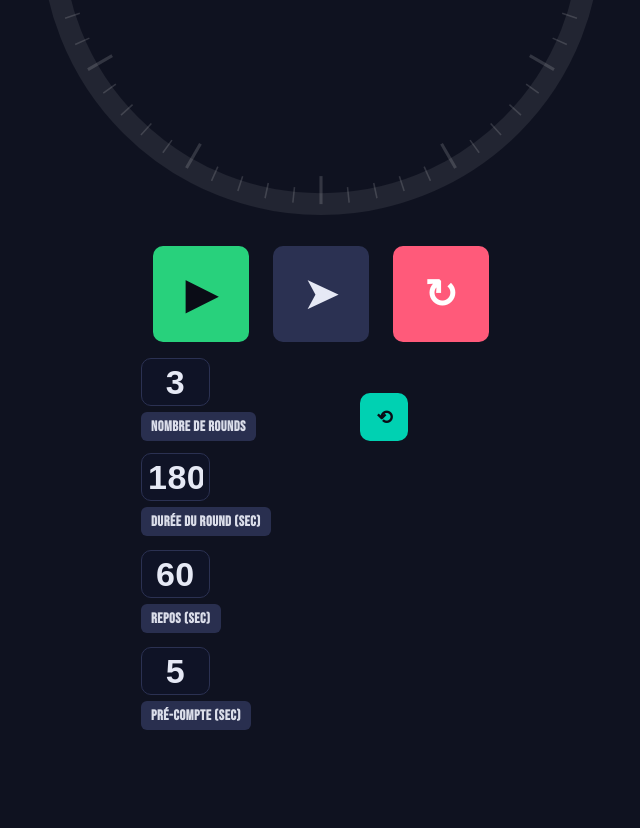
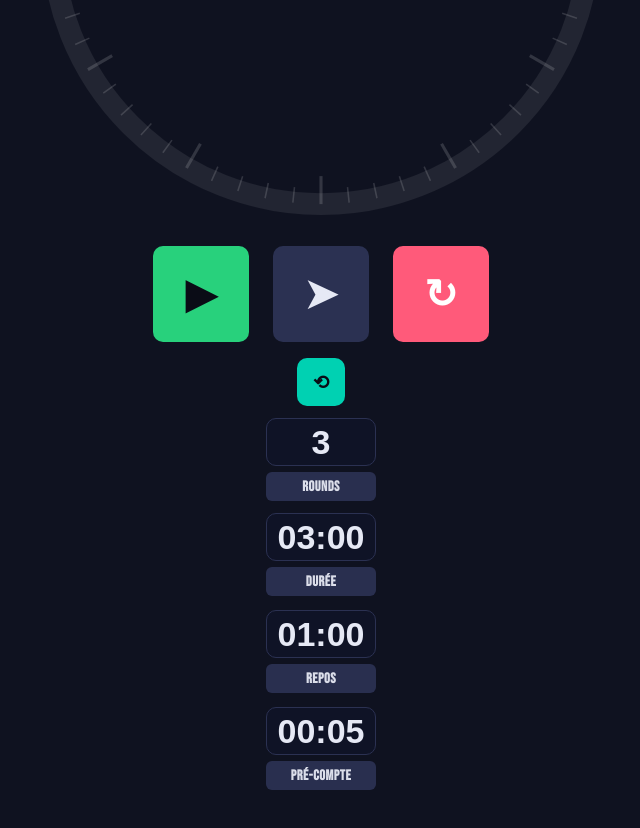
Before and after one commit to Johan11683/ROUNDS-TIMER, a React (Vite) app: page / in a window 1280 px wide. Shown: the part 555-1383 px from the top of the page, without its empty margins (319-959 px from the left). Before the commit the page ends 1341 px from the top, so only its background shows below. Built offline with nearby package versions, Linux system fonts and the light colour scheme.

Commit message:
travail ux ui de la page principale, gestion des inputs

```diff
--- a/src/components/Timer.tsx
+++ b/src/components/Timer.tsx
@@ -1,9 +1,106 @@
-import React, { useEffect, useMemo, useRef } from 'react';
-import { useRoundTimer, TimerSettings, RoundConfig } from '../hooks/useRoundTimer';
-import { playPhaseChange, playCountdown321, playClap10sRemaining, playBellAtZero } from '../utils/sounds';
+import React, { useEffect, useMemo, useRef, useState } from 'react';
+import {
+  useRoundTimer,
+  TimerSettings,
+  RoundConfig,
+} from '../hooks/useRoundTimer';
+import {
+  playPhaseChange,
+  playCountdown321,
+  playClap10sRemaining,
+  playBellAtZero,
+} from '../utils/sounds';
 import { CircularTimer } from './CircularTimer';
 import { FullscreenButton } from './FullscreenButton';
 import { saveState } from '../utils/storage';
+
+/* === Helpers MM:SS =================================== */
+const clamp = (n: number, min: number, max: number) =>
+  Math.min(max, Math.max(min, n));
+
+function secondsToMMSS(total: number): string {
+  const sec = Math.max(0, Math.floor(total));
+  const m = Math.floor(sec / 60);
+  const s = sec % 60;
+  return `${String(m).padStart(2, '0')}:${String(s).padStart(2, '0')}`;
+}
+
+function mmssToSeconds(mmss: string): number {
+  const [m = '0', s = '0'] = (mmss || '').split(':');
+  const mi = clamp(parseInt(m, 10) || 0, 0, 60);
+  const se = clamp(parseInt(s, 10) || 0, 0, 59);
+  return mi * 60 + se;
+}
+
+/* === Input MM:SS ===================================== */
+const MmssInput: React.FC<{
+  label: string;
+  seconds: number;
+  onChangeSeconds: (sec: number) => void;
+  id?: string;
+}> = ({ label, seconds, onChangeSeconds, id }) => {
+  const [digits, setDigits] = useState<string>('');
+  const [touched, setTouched] = useState(false);
+  const inputRef = useRef<HTMLInputElement>(null);
+
+  useEffect(() => {
+    if (!touched) setDigits('');
+  }, [seconds, touched]);
+
+  const handleFocus = () => {
+    setDigits('');
+    setTouched(true);
+    onChangeSeconds(0);
+
+    // 🔒 force curseur en fin
+    requestAnimationFrame(() => {
+      inputRef.current?.setSelectionRange(5, 5);
+    });
+  };
+
+  const handleChange = (e: React.ChangeEvent<HTMLInputElement>) => {
+    const raw = e.target.value.replace(/\D/g, '').slice(-4);
+    setDigits(raw);
+
+    const padded = raw.padStart(4, '0');
+    const mins = clamp(parseInt(padded.slice(0, 2), 10), 0, 60);
+    const secs = clamp(parseInt(padded.slice(2, 4), 10), 0, 59);
+
+    onChangeSeconds(mins * 60 + secs);
+
+    // 🔒 remet curseur à la fin même après saisie
+    requestAnimationFrame(() => {
+      inputRef.current?.setSelectionRange(5, 5);
+    });
+  };
+
+  const display = (() => {
+    if (digits === '') return secondsToMMSS(seconds);
+    const padded = digits.padStart(4, '0');
+    const mins = clamp(parseInt(padded.slice(0, 2), 10), 0, 60);
+    const secs = clamp(parseInt(padded.slice(2, 4), 10), 0, 59);
+    return `${String(mins).padStart(2, '0')}:${String(secs).padStart(2, '0')}`;
+  })();
+
+  return (
+    <div className="input-block">
+      <input
+        id={id}
+        ref={inputRef}
+        type="text"
+        inputMode="numeric"
+        autoComplete="off"
+        placeholder="00:00"
+        value={display}
+        onFocus={handleFocus}
+        onChange={handleChange}
+        className="input-focus"
+      />
+      <label htmlFor={id}>{label}</label>
+    </div>
+  );
+};
+/* ====================================================== */
 
 export const Timer: React.FC<{
   fullscreenMode?: boolean;
@@ -11,8 +108,22 @@ export const Timer: React.FC<{
   onExitFullscreen?: () => void;
   settings: TimerSettings;
   onChangeSettings: (s: TimerSettings) => void;
-}> = ({ fullscreenMode = false, onOpenSettings, onExitFullscreen, settings, onChangeSettings }) => {
-  const timer = useRoundTimer(settings);
+}> = ({
+  fullscreenMode = false,
+  onOpenSettings,
+  onExitFullscreen,
+  settings,
+  onChangeSettings,
+}) => {
+  // 🔹 Valeurs par défaut
+  const defaults: TimerSettings = {
+    totalRounds: 3,
+    workSeconds: 180,       // 03:00
+    restSeconds: 60,        // 01:00
+    countdownSeconds: 3,    // 00:03
+  };
+
+  const timer = useRoundTimer({ ...defaults, ...settings });
 
   useEffect(() => {
     onChangeSettings(timer.settings);
@@ -20,12 +131,21 @@ export const Timer: React.FC<{
   }, [timer.settings, onChangeSettings]);
 
   const roundsLabel = useMemo(
-    () => `ROUND ${Math.min(timer.state.roundIndex + 1, timer.settings.totalRounds)}/${timer.settings.totalRounds}`,
+    () =>
+      `ROUND ${Math.min(
+        timer.state.roundIndex + 1,
+        timer.settings.totalRounds
+      )}/${timer.settings.totalRounds}`,
     [timer.state.roundIndex, timer.settings.totalRounds]
   );
 
   const cssPhase = useMemo(
-    () => (timer.state.phase === 'work' ? 'phase--work' : timer.state.phase === 'rest' ? 'phase--rest' : ''),
+    () =>
+      timer.state.phase === 'work'
+        ? 'phase--work'
+        : timer.state.phase === 'rest'
+        ? 'phase--rest'
+        : '',
     [timer.state.phase]
   );
 
@@ -37,7 +157,6 @@ export const Timer: React.FC<{
     }
   }, [timer.state.phase]);
 
-  // Sons (3-2-1, claps, cloche)
   const lastSecondRef = useRef(Math.ceil(timer.state.remainingSeconds));
   useEffect(() => {
     const current = Math.ceil(timer.state.remainingSeconds);
@@ -51,7 +170,8 @@ export const Timer: React.FC<{
       timer.state.phase === 'idle';
 
     if (isPhaseWithEnd && prev > 3 && current === 3) playCountdown321();
-    if (timer.state.phase === 'work' && prev > 10 && current === 10) playClap10sRemaining();
+    if (timer.state.phase === 'work' && prev > 10 && current === 10)
+      playClap10sRemaining();
     if (isPhaseWithEnd && current === 0 && prev > 0) playBellAtZero();
   }, [timer.state.remainingSeconds, timer.state.isRunning, timer.state.phase]);
 
@@ -82,7 +202,11 @@ export const Timer: React.FC<{
                 : timer.settings.countdownSeconds ?? 0
             }
             isRunning={timer.state.isRunning}
-            size={fullscreenMode ? Math.min(window.innerWidth, window.innerHeight) * 0.7 : undefined}
+            size={
+              fullscreenMode
+                ? Math.min(window.innerWidth, window.innerHeight) * 0.7
+                : undefined
+            }
           />
         </div>
       </div>
@@ -90,21 +214,32 @@ export const Timer: React.FC<{
       {/* Boutons de contrôle */}
       <div className="controls controls--main controls-row" style={{ marginTop: 16 }}>
         <button
-          className={`btn-icon main ${timer.state.isRunning ? 'btn-pause' : 'btn-play'}`}
+          className={`btn-icon main ${
+            timer.state.isRunning ? 'btn-pause' : 'btn-play'
+          }`}
           title={timer.state.isRunning ? 'Pause' : 'Play'}
-          onClick={() => (timer.state.isRunning ? timer.pause() : timer.start())}
+          onClick={() =>
+            timer.state.isRunning ? timer.pause() : timer.start()
+          }
         >
           {timer.state.isRunning ? '⏸' : '▶'}
         </button>
-        <button className="btn-icon main secondary" title="Suivant" onClick={timer.skip}>
+        <button
+          className="btn-icon main secondary"
+          title="Suivant"
+          onClick={timer.skip}
+        >
           ➤
         </button>
-        <button className="btn-icon main danger" title="Réinitialiser" onClick={timer.reset}>
+        <button
+          className="btn-icon main danger"
+          title="Réinitialiser"
+          onClick={timer.reset}
+        >
           ↻
         </button>
       </div>
 
-      {/* Réglages visibles uniquement hors fullscreen */}
       {!fullscreenMode && (
         <div className="settings settings--stack">
           {/* Row 1 : rounds + reset */}
@@ -114,11 +249,13 @@ export const Timer: React.FC<{
                 type="number"
                 min={1}
                 max={30}
-                value={timer.settings.totalRounds}
-                onChange={(e) => timer.setSettings({ totalRounds: Number(e.target.value) })}
+                value={Number(timer.settings.totalRounds)}
+                onChange={(e) =>
+                  timer.setSettings({ totalRounds: Number(e.target.value) })
+                }
                 className="input-focus"
               />
-              <label>Nombre de rounds</label>
+              <label>Rounds</label>
             </div>
             <button
               className="btn-reset-rounds"
@@ -128,7 +265,7 @@ export const Timer: React.FC<{
                   totalRounds: 3,
                   workSeconds: 180,
                   restSeconds: 60,
-                  countdownSeconds: 5,
+                  countdownSeconds: 3,
                   rounds: [],
                 })
               }
@@ -137,45 +274,34 @@ export const Timer: React.FC<{
             </button>
           </div>
 
-          {/* Row 2 : autres champs (en colonne, chacun avec label sous le chiffre) */}
+          {/* Row 2 : champs en MM:SS */}
           <div className="row compact">
-            <div className="input-block">
-              <input
-                type="number"
-                min={10}
-                max={1800}
-                step={5}
-                value={timer.settings.workSeconds}
-                onChange={(e) => timer.setSettings({ workSeconds: Number(e.target.value) })}
-                className="input-focus"
-              />
-              <label>Durée du round (sec)</label>
-            </div>
+            <MmssInput
+              label="Durée"
+              seconds={timer.settings.workSeconds}
+              onChangeSeconds={(sec) =>
+                timer.setSettings({ workSeconds: sec })
+              }
+              id="work-mmss"
+            />
 
-            <div className="input-block">
-              <input
-                type="number"
-                min={0}
-                max={900}
-                step={5}
-                value={timer.settings.restSeconds}
-                onChange={(e) => timer.setSettings({ restSeconds: Number(e.target.value) })}
-                className="input-focus"
-              />
-              <label>Repos (sec)</label>
-            </div>
+            <MmssInput
+              label="Repos"
+              seconds={timer.settings.restSeconds}
+              onChangeSeconds={(sec) =>
+                timer.setSettings({ restSeconds: sec })
+              }
+              id="rest-mmss"
+            />
 
-            <div className="input-block">
-              <input
-                type="number"
-                min={0}
-                max={30}
-                value={timer.settings.countdownSeconds ?? 0}
-                onChange={(e) => timer.setSettings({ countdownSeconds: Number(e.target.value) })}
-                className="input-focus"
-              />
-              <label>Pré-compte (sec)</label>
-            </div>
+            <MmssInput
+              label="Pré-compte"
+              seconds={timer.settings.countdownSeconds ?? 0}
+              onChangeSeconds={(sec) =>
+                timer.setSettings({ countdownSeconds: sec })
+              }
+              id="countdown-mmss"
+            />
           </div>
 
           {/* Résumé éventuel */}
@@ -183,7 +309,11 @@ export const Timer: React.FC<{
             <div className="custom" style={{ marginTop: 8 }}>
               <div className="custom__scroller" style={{ maxHeight: 160 }}>
                 {timer.settings.rounds.map((r: RoundConfig, i: number) => (
-                  <div key={i} className="custom__row" style={{ gridTemplateColumns: '1fr 1fr' }}>
+                  <div
+                    key={i}
+                    className="custom__row"
+                    style={{ gridTemplateColumns: '1fr 1fr' }}
+                  >
                     <div className="grow">
                       <label>round {i + 1}</label>
                       <div
@@ -194,7 +324,7 @@ export const Timer: React.FC<{
                           border: '1px solid #2b3152',
                         }}
                       >
-                        {Math.floor(r.workSeconds / 60)}:{String(r.workSeconds % 60).padStart(2, '0')}
+                        {secondsToMMSS(r.workSeconds)}
                       </div>
                     </div>
                     <div className="grow">
@@ -207,7 +337,7 @@ export const Timer: React.FC<{
                           border: '1px solid #2b3152',
                         }}
                       >
-                        {Math.floor(r.restSeconds / 60)}:{String(r.restSeconds % 60).padStart(2, '0')}
+                        {secondsToMMSS(r.restSeconds)}
                       </div>
                     </div>
                   </div>
--- a/src/hooks/useRoundTimer.ts
+++ b/src/hooks/useRoundTimer.ts
@@ -8,16 +8,16 @@ export interface RoundConfig {
 }
 
 export interface TimerSettings {
-  totalRounds: number; // nombre total de rounds
-  workSeconds: number; // durée d'un round (travail)
-  restSeconds: number; // durée du repos
+  totalRounds: number;       // nombre total de rounds
+  workSeconds: number;       // durée d'un round (travail)
+  restSeconds: number;       // durée du repos
   countdownSeconds?: number; // pré-compte optionnel avant départ
-  rounds?: RoundConfig[]; // optionnel: configuration par round
+  rounds?: RoundConfig[];    // configuration par round (optionnel)
 }
 
 export interface TimerStateSnapshot {
   phase: TimerPhase;
-  roundIndex: number; // 0-based
+  roundIndex: number;        // 0-based
   remainingSeconds: number;
   isRunning: boolean;
 }
@@ -27,6 +27,7 @@ export function useRoundTimer(initial: TimerSettings) {
     countdownSeconds: 0,
     ...initial,
   });
+
   const [phase, setPhase] = useState<TimerPhase>('idle');
   const [roundIndex, setRoundIndex] = useState(0);
   const [remainingSeconds, setRemainingSeconds] = useState(0);
@@ -35,25 +36,31 @@ export function useRoundTimer(initial: TimerSettings) {
   const rafRef = useRef<number | null>(null);
   const lastTickRef = useRef<number>(0);
 
+  /** Config d'un round (depuis array ou valeurs globales) */
   const getRoundConfig = useCallback(
     (index: number): RoundConfig => {
-      const def: RoundConfig = { workSeconds: settings.workSeconds, restSeconds: settings.restSeconds };
-      const fromArray = settings.rounds?.[index];
-      return fromArray ? { workSeconds: fromArray.workSeconds, restSeconds: fromArray.restSeconds } : def;
+      const def: RoundConfig = {
+        workSeconds: settings.workSeconds,
+        restSeconds: settings.restSeconds,
+      };
+      return settings.rounds?.[index] ?? def;
     },
     [settings]
   );
 
+  /** Durée de la phase courante */
   const currentPhaseDuration = useMemo(() => {
     if (phase === 'work') return getRoundConfig(roundIndex).workSeconds;
     if (phase === 'rest') return getRoundConfig(roundIndex).restSeconds;
-    if (phase === 'idle' && settings.countdownSeconds) return settings.countdownSeconds;
+    if (phase === 'idle' && settings.countdownSeconds)
+      return settings.countdownSeconds;
     return 0;
-  }, [phase, settings, roundIndex, getRoundConfig]);
+  }, [phase, roundIndex, settings, getRoundConfig]);
 
+  /** ▶️ Démarrage du timer */
   const start = useCallback(() => {
     if (isRunning) return;
-    // Si idle, démarrer par countdown ou work
+
     if (phase === 'idle') {
       if ((settings.countdownSeconds ?? 0) > 0) {
         setPhase('idle');
@@ -63,14 +70,15 @@ export function useRoundTimer(initial: TimerSettings) {
         setRemainingSeconds(getRoundConfig(0).workSeconds);
       }
     }
+
     setIsRunning(true);
     lastTickRef.current = performance.now();
   }, [isRunning, phase, settings, getRoundConfig]);
 
-  const pause = useCallback(() => {
-    setIsRunning(false);
-  }, []);
+  /** ⏸ Pause */
+  const pause = useCallback(() => setIsRunning(false), []);
 
+  /** 🔄 Reset */
   const reset = useCallback(() => {
     setIsRunning(false);
     setPhase('idle');
@@ -78,12 +86,14 @@ export function useRoundTimer(initial: TimerSettings) {
     setRemainingSeconds(settings.countdownSeconds ?? 0);
   }, [settings.countdownSeconds]);
 
+  /** Passage à la phase suivante */
   const nextPhase = useCallback(() => {
     if (phase === 'idle') {
       setPhase('work');
       setRemainingSeconds(getRoundConfig(roundIndex).workSeconds);
       return;
     }
+
     if (phase === 'work') {
       const isLastWork = roundIndex >= settings.totalRounds - 1;
       if (isLastWork) {
@@ -101,6 +111,7 @@ export function useRoundTimer(initial: TimerSettings) {
       }
       return;
     }
+
     if (phase === 'rest') {
       const isLastWork = roundIndex >= settings.totalRounds - 1;
       if (isLastWork) {
@@ -112,55 +123,73 @@ export function useRoundTimer(initial: TimerSettings) {
         setPhase('work');
         setRemainingSeconds(getRoundConfig(roundIndex + 1).workSeconds);
       }
-      return;
     }
   }, [phase, roundIndex, settings, getRoundConfig]);
 
-  // Tick via requestAnimationFrame (calcul par delta pour précision)
+  /** Tick via requestAnimationFrame (delta par secondes entières) */
   useEffect(() => {
     if (!isRunning) return;
+
     const loop = (now: number) => {
       const last = lastTickRef.current || now;
       const delta = (now - last) / 1000;
-      lastTickRef.current = now;
 
+      // ⏱️ Ne décrémente que si >= 1 seconde entière s'est écoulée
+      if (delta >= 1) {
         setRemainingSeconds((prev) => {
-        const next = Math.max(0, prev - delta);
+          const next = Math.max(0, prev - Math.floor(delta));
           if (prev > 0 && next === 0) {
-          // Passage automatique à la phase suivante
             setTimeout(() => nextPhase(), 0);
           }
           return next;
         });
+        lastTickRef.current = now;
+      }
+
       rafRef.current = requestAnimationFrame(loop);
     };
+
     rafRef.current = requestAnimationFrame(loop);
+
     return () => {
       if (rafRef.current) cancelAnimationFrame(rafRef.current);
       rafRef.current = null;
     };
   }, [isRunning, nextPhase]);
 
-  // Mettre remainingSeconds correct quand phase/settings changent si non en cours
+  /** Réinitialise remainingSeconds si phase/settings changent */
   useEffect(() => {
     if (isRunning) return;
     if (phase === 'idle') setRemainingSeconds(settings.countdownSeconds ?? 0);
   }, [phase, settings, isRunning]);
 
-  const setNewSettings = useCallback((partial: Partial<TimerSettings>) => {
+  /** Changer paramètres */
+  const setNewSettings = useCallback(
+    (partial: Partial<TimerSettings>) => {
       setSettings((s) => ({ ...s, ...partial }));
-  }, []);
+    },
+    []
+  );
 
-  const jumpToRound = useCallback((index: number, startPhase: TimerPhase = 'work') => {
-    const clamped = Math.max(0, Math.min(settings.totalRounds - 1, index));
+  /** Aller directement à un round */
+  const jumpToRound = useCallback(
+    (index: number, startPhase: TimerPhase = 'work') => {
+      const clamped = Math.max(
+        0,
+        Math.min(settings.totalRounds - 1, index)
+      );
       setRoundIndex(clamped);
       setPhase(startPhase);
-    setRemainingSeconds(startPhase === 'work' ? getRoundConfig(clamped).workSeconds : getRoundConfig(clamped).restSeconds);
-  }, [settings.totalRounds, getRoundConfig]);
+      setRemainingSeconds(
+        startPhase === 'work'
+          ? getRoundConfig(clamped).workSeconds
+          : getRoundConfig(clamped).restSeconds
+      );
+    },
+    [settings.totalRounds, getRoundConfig]
+  );
 
-  const skip = useCallback(() => {
-    nextPhase();
-  }, [nextPhase]);
+  const skip = useCallback(() => nextPhase(), [nextPhase]);
 
   const snapshot: TimerStateSnapshot = {
     phase,
@@ -182,9 +211,12 @@ export function useRoundTimer(initial: TimerSettings) {
   } as const;
 }
 
+/** Formatage MM:SS (ceil = affiche toujours la seconde entière en cours) */
 export function formatMMSS(totalSeconds: number): string {
-  const sec = Math.max(0, Math.round(totalSeconds));
+  const sec = Math.max(0, Math.ceil(totalSeconds));
   const m = Math.floor(sec / 60);
   const s = sec % 60;
-  return `${m.toString().padStart(2, '0')}:${s.toString().padStart(2, '0')}`;
+  return `${m.toString().padStart(2, '0')}:${s
+    .toString()
+    .padStart(2, '0')}`;
 }
--- a/src/styles/index.scss
+++ b/src/styles/index.scss
@@ -30,6 +30,9 @@ $ok: #28d17c;
 
   /* hauteur unifiée pour les petits inputs */
   --input-h: 48px;
+
+  /* 📏 Largeur par défaut des champs numériques (4 chiffres + padding) */
+  --field-w: calc(14ch + 20px);
 }
 
 * { box-sizing: border-box; }
@@ -131,59 +134,78 @@ button.danger { background: var(--danger); color: #fff; }
 .settings.settings--stack {
   width: clamp(260px, 70vw, 360px);
   margin-inline: auto;
+  display: grid;
+  justify-items: center;   /* ⬅️ centre tout le contenu */
 }
 
 /* 1) Chaque .row.compact s'affiche en colonne (un champ par ligne) */
 .settings.settings--stack .row.compact {
   display: grid;
   grid-template-columns: 1fr;    /* pile verticale */
-  justify-items: start;
+  justify-items: center;         /* ⬅️ centre les éléments de la ligne */
   row-gap: 14px;
   width: 100%;
 }
 
-/* 2) La première .row (rounds + reset) a 2 colonnes */
+/* 2) La première .row (rounds + reset) : bouton au-dessus de l’input */
 .settings.settings--stack .row.compact:first-of-type {
-  grid-template-columns: auto auto;
-  column-gap: 12px;
-  align-items: end;
+  grid-template-columns: 1fr;    /* une seule colonne */
+  grid-auto-rows: auto;
+  align-items: center;
+  justify-content: center;
+  justify-items: center;
+  row-gap: 12px;
 }
+/* Positionnement vertical explicite */
+.settings.settings--stack .row.compact:first-of-type .btn-reset-rounds { grid-row: 1; justify-self: center; }
+.settings.settings--stack .row.compact:first-of-type .input-block { grid-row: 2; justify-self: center; }
 
-/* Bloc input : chiffre au-dessus, label en pilule dessous */
+/* === Input + Label : largeur EXACTEMENT identique === */
 .input-block {
-  display: flex;
-  flex-direction: column;
-  align-items: flex-start;
+  /* largeur de référence ; ajuste 3ch/4ch/5ch selon ton besoin */
+  --w: var(--field-w);            /* défini plus haut = calc(4ch + 20px) */
+  width: var(--w);                /* le parent fixe la largeur */
+  display: grid;                  /* grid = simple et robuste */
+  grid-template-rows: auto auto;  /* input puis label */
+  justify-items: stretch;         /* enfants prennent 100% de la largeur */
+  align-items: center;
   gap: 6px;
 }
 
+/* L’input occupe exactement --w, padding + border INCLUS */
+/* L’input occupe exactement la largeur du parent */
 .input-focus {
-  /* 3 chiffres visibles + padding, sans débordement */
-  width: calc(3ch + 12px);
+  box-sizing: border-box;
+  inline-size: auto;           /* ✅ largeur auto selon contenu */
+  min-width: 3ch;              /* garde un minimum */
+  max-width: var(--field-w);   /* pas plus large que prévu */
   height: var(--input-h);
   padding: 0 6px;
   line-height: 1;
   text-align: center;
   font-size: clamp(24px, 7vw, 34px);
   font-weight: 800;
-  font-variant-numeric: tabular-nums;
-  letter-spacing: .5px;
+
+  /* ❌ on retire pour éviter l'affichage "01" */
+  /* font-variant-numeric: tabular-nums; */
+  letter-spacing: normal;
 
   background: #0f1326;
   border: 1px solid #2b3152;
   border-radius: 10px;
   color: var(--text);
 
-  /* supprime les flèches natives */
   -moz-appearance: textfield;
   appearance: none;
 }
+
 .input-focus::-webkit-inner-spin-button,
 .input-focus::-webkit-outer-spin-button { -webkit-appearance: none; margin: 0; }
 
-/* Label sous l'input (style “pilule”) */
+/* Le label fait EXACTEMENT la même largeur que l’input et peut aller à la ligne */
 .input-block label {
-  display: inline-block;
+  box-sizing: border-box;         /* même modèle que l’input */
+  inline-size: 100%;              /* = la même largeur que le parent (.input-block) */
   padding: 6px 10px;
   border-radius: 6px;
   background: #2b3152;
@@ -193,7 +215,22 @@ button.danger { background: var(--danger); color: #fff; }
   text-transform: uppercase;
   font-weight: 900;
   opacity: .95;
+  text-align: center;
+
+  /* ➜ on RETIRE l’ellipse pour ne plus tronquer (“RO…”) */
+  white-space: normal;            /* autorise le retour à la ligne */
+  overflow: visible;
+  text-overflow: clip;
+
+  /* (optionnel) meilleur wrapping pour mots longs */
+  overflow-wrap: anywhere;
 }
+
+/* Variantes utiles si tu veux des largeurs différentes par champ :
+.input-block[data-digits="3"] { --w: calc(3ch + 20px); }
+.input-block[data-digits="5"] { --w: calc(5ch + 20px); }
+*/
+
 
 /* Bouton reset rounds : même hauteur que l'input */
 .btn-reset-rounds {
```
Lines whose indentation alone changed are shown as unchanged.
